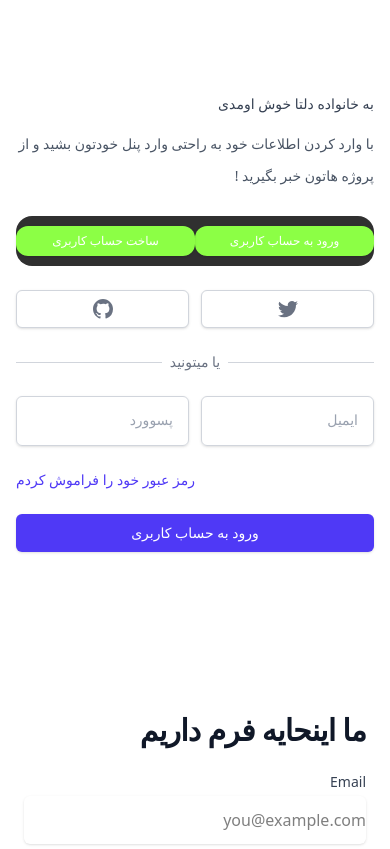
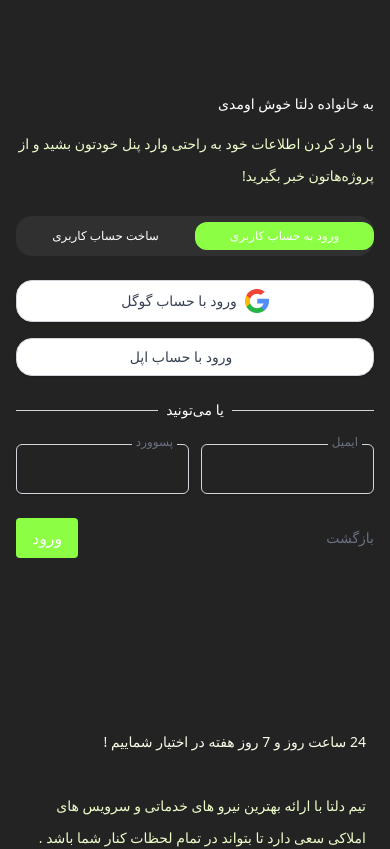
Before and after one commit to academy-nextJs/nextdivas, a Next.js app: page /main/login in a window 390 px wide. Shown: the top 849 px of the page. Built offline with nearby package versions, Linux system fonts and the light colour scheme; what @heroui/react would draw is missing.

Commit message:
form with validations

```diff
--- a/package.json
+++ b/package.json
@@ -12,10 +12,12 @@
     "@headlessui/react": "^2.2.2",
     "@heroicons/react": "^2.2.0",
     "@heroui/react": "^2.7.6",
+    "formik": "^2.4.6",
     "next": "15.3.1",
     "react": "^19.0.0",
     "react-dom": "^19.0.0",
     "react-icons": "^5.5.0",
+    "yup": "^1.6.1",
     "zustand": "^5.0.3"
   },
   "devDependencies": {
--- a/src/app/main/login/page.tsx
+++ b/src/app/main/login/page.tsx
@@ -1,179 +1,303 @@
 "use client";
+import { useState } from "react";
 import myPhoto from "../../assets/image/login.png";
 import myPhoto2 from "../../assets/image/login2.png";
+import search from "../../assets/image/search.png";
+import { Formik, Form, Field, ErrorMessage } from "formik";
+import * as Yup from "yup";
 
 export default function Login() {
+  const [mode, setMode] = useState<"login" | "register">("login"); // مقدار اولیه "login"
+  const [step, setStep] = useState(1);
+
+  const nextStep = () => setStep((s) => s + 1);
+  const prevStep = () => setStep((s) => s - 1);
+
+  const loginSchema = Yup.object({
+    email: Yup.string().email("ایمیل نامعتبر است").required("ایمیل الزامی است"),
+    password: Yup.string().required("رمز عبور الزامی است"),
+  });
+
+  const registerSchemas = [
+    Yup.object({
+      email: Yup.string()
+        .email("ایمیل نامعتبر است")
+        .required("ایمیل الزامی است"),
+    }),
+    Yup.object({
+      code: Yup.string().required("کد تأیید الزامی است"),
+    }),
+    Yup.object({
+      phone: Yup.string().required("شماره تماس الزامی است"),
+      password: Yup.string()
+        .min(6, "رمز باید حداقل 6 کاراکتر باشد")
+        .required("رمز عبور الزامی است"),
+    }),
+  ];
+
   return (
     <>
-      <div className="flex min-h-full">
+      <div className="flex min-h-full bg-[#232323]">
         <div className="flex flex-1 flex-col justify-center py-12 px-4 sm:px-6 lg:flex-none lg:px-20 xl:px-24">
           <div className="mx-auto w-full max-w-sm lg:w-96">
             <div className="mt-8">
-              <div>
-                <div>
-                  <p className="text-sm leading-12 font-medium text-gray-700">
+              <p className="text-sm leading-12 font-medium text-white">
                 به خانواده دلتا خوش اومدی
               </p>
-                  <p className="text-sm leading-8 font-light text-gray-600">
+              <p className="text-sm leading-8 font-light text-lime-100">
                 با وارد کردن اطلاعات خود به راحتی وارد پنل خودتون بشید و از
-                    پروژه هاتون خبر بگیرید !
+                پروژه‌هاتون خبر بگیرید!
               </p>
-                  <div className="flex bg-[#303030] my-6 py-2.5 rounded-2xl ">
+
+              <div className="flex bg-[#303030] my-6 py-1.5 rounded-2xl">
                 <button
-                      type="button"
-                      className="inline-flex flex-1 items-center justify-center px-3 py-1.5 border border-transparent text-xs font-medium rounded-xl shadow-sm text-white bg-[#8CFF45] hover:bg-[#303030] focus:outline-none focus:ring-2 focus:ring-offset-2 focus:ring-indigo-500"
+                  onClick={() => setMode("login")}
+                  className={`flex-1 px-3 py-1.5 text-xs font-medium rounded-xl ${
+                    mode === "login"
+                      ? "text-white bg-[#8CFF45]"
+                      : "text-white hover:bg-[#8CFF45]"
+                  }`}
                 >
                   ورود به حساب کاربری
                 </button>
                 <button
-                      type="button"
-                      className="inline-flex flex-1 items-center justify-center px-3 py-1.5 border border-transparent text-xs font-medium rounded-xl shadow-sm text-white bg-[#8CFF45] hover:bg-[#303030] focus:outline-none focus:ring-2 focus:ring-offset-2 focus:ring-indigo-500"
+                  onClick={() => {
+                    setMode("register");
+                    setStep(1);
+                  }}
+                  className={`flex-1 px-3 py-1.5 text-xs font-medium rounded-xl ${
+                    mode === "register"
+                      ? "text-white bg-[#8CFF45]"
+                      : "text-white hover:bg-[#8CFF45]"
+                  }`}
                 >
                   ساخت حساب کاربری
                 </button>
               </div>
 
-                  <div className="mt-1 grid grid-cols-2 gap-3">
-                    <div>
-                      <a
-                        href="#"
-                        className="inline-flex w-full justify-center rounded-md border border-gray-300 bg-white py-2 px-4 text-sm font-medium text-gray-500 shadow-sm hover:bg-gray-50"
-                      >
-                        <span className="sr-only">Sign in with Twitter</span>
+              <div className="mt-6 grid grid-cols-1 gap-4 sm:grid-cols-2">
+                <button className="inline-flex w-full justify-center items-center gap-2 rounded-2xl border border-gray-300 bg-white py-2 px-4 text-sm font-medium text-gray-700 shadow-sm hover:bg-gray-50 transition">
+                  <img src={search.src} alt="Google" />
+                  ورود با حساب گوگل
+                </button>
+                <button className="inline-flex w-full justify-center items-center gap-2 rounded-2xl border border-gray-300 bg-white py-2 px-4 text-sm font-medium text-gray-700 shadow-sm hover:bg-gray-50 transition">
                   <svg
                     className="h-5 w-5"
-                          aria-hidden="true"
                     fill="currentColor"
-                          viewBox="0 0 20 20"
+                    viewBox="0 0 24 24"
                   >
-                          <path d="M6.29 18.251c7.547 0 11.675-6.253 11.675-11.675 0-.178 0-.355-.012-.53A8.348 8.348 0 0020 3.92a8.19 8.19 0 01-2.357.646 4.118 4.118 0 001.804-2.27 8.224 8.224 0 01-2.605.996 4.107 4.107 0 00-6.993 3.743 11.65 11.65 0 01-8.457-4.287 4.106 4.106 0 001.27 5.477A4.073 4.073 0 01.8 7.713v.052a4.105 4.105 0 003.292 4.022 4.095 4.095 0 01-1.853.07 4.108 4.108 0 003.834 2.85A8.233 8.233 0 010 16.407a11.616 11.616 0 006.29 1.84" />
+                    <path d="..."></path>
                   </svg>
-                      </a>
+                  ورود با حساب اپل
+                </button>
               </div>
 
-                    <div>
-                      <a
-                        href="#"
-                        className="inline-flex w-full justify-center rounded-md border border-gray-300 bg-white py-2 px-4 text-sm font-medium text-gray-500 shadow-sm hover:bg-gray-50"
+              <div className="relative mt-6">
+                <div className="absolute inset-0 flex items-center">
+                  <div className="w-full border-t border-gray-300" />
+                </div>
+                <div className="relative flex justify-center text-sm">
+                  <span className=" bg-[#232323] px-2 text-white">
+                    یا می‌تونید
+                  </span>
+                </div>
+              </div>
+
+              <div className="mt-6">
+                <Formik
+                  initialValues={{
+                    email: "",
+                    password: "",
+                    code: "",
+                    phone: "",
+                  }}
+                  validationSchema={
+                    mode === "login" ? loginSchema : registerSchemas[step - 1]
+                  }
+                  onSubmit={(values) => {
+                    console.log("ارسال شد", values);
+                  }}
                 >
-                        <span className="sr-only">Sign in with GitHub</span>
-                        <svg
-                          className="h-5 w-5"
-                          aria-hidden="true"
-                          fill="currentColor"
-                          viewBox="0 0 20 20"
+                  {({ isSubmitting }) => (
+                    <Form className="space-y-6">
+                      {mode === "login" && (
+                        <div className="flex gap-3">
+                          <div className="relative w-full">
+                            <Field
+                              type="email"
+                              name="email"
+                              placeholder=" "
+                              className="peer block w-full rounded-md border border-gray-300 px-3 pt-5 pb-2 text-sm placeholder-transparent shadow-sm"
+                            />
+                            <label className="absolute right-3 -top-2.5 bg-[#232323] px-1 text-xs text-gray-500">
+                              ایمیل
+                            </label>
+                            <ErrorMessage
+                              name="email"
+                              component="div"
+                              className="text-red-500 text-xs mt-1"
+                            />
+                          </div>
+                          <div className="relative w-full">
+                            <Field
+                              type="password"
+                              name="password"
+                              placeholder=" "
+                              className="peer block w-full rounded-md border border-gray-300 px-3 pt-5 pb-2 text-sm placeholder-transparent shadow-sm"
+                            />
+                            <label className="absolute right-3 -top-2.5 bg-[#232323] px-1 text-xs text-gray-500">
+                              پسوورد
+                            </label>
+                            <ErrorMessage
+                              name="password"
+                              component="div"
+                              className="text-red-500 text-xs mt-1"
+                            />
+                          </div>
+                        </div>
+                      )}
+
+                      {mode === "register" && (
+                        <>
+                          {step === 1 && (
+                            <div className="relative">
+                              <Field
+                                type="email"
+                                name="email"
+                                placeholder=" "
+                                className="peer block w-full rounded-md border border-gray-300 px-3 pt-5 pb-2 text-sm placeholder-transparent shadow-sm"
+                              />
+                              <label className="absolute right-3 -top-2.5 bg-white px-1 text-xs text-gray-500">
+                                ایمیل
+                              </label>
+                              <ErrorMessage
+                                name="email"
+                                component="div"
+                                className="text-red-500 text-xs mt-1"
+                              />
+                            </div>
+                          )}
+                          {step === 2 && (
+                            <div className="relative">
+                              <Field
+                                type="text"
+                                name="code"
+                                placeholder=" "
+                                className="peer block w-full rounded-md border border-gray-300 px-3 pt-5 pb-2 text-sm placeholder-transparent shadow-sm"
+                              />
+                              <label className="absolute right-3 -top-2.5 bg-white px-1 text-xs text-gray-500">
+                                کد تایید
+                              </label>
+                              <ErrorMessage
+                                name="code"
+                                component="div"
+                                className="text-red-500 text-xs mt-1"
+                              />
+                            </div>
+                          )}
+                          {step === 3 && (
+                            <div className="flex gap-3">
+                              <div className="relative w-full">
+                                <Field
+                                  type="tel"
+                                  name="phone"
+                                  placeholder=" "
+                                  className="peer block w-full rounded-md border border-gray-300 px-3 pt-5 pb-2 text-sm placeholder-transparent shadow-sm"
+                                />
+                                <label className="absolute right-3 -top-2.5 bg-white px-1 text-xs text-gray-500">
+                                  شماره تماس
+                                </label>
+                                <ErrorMessage
+                                  name="phone"
+                                  component="div"
+                                  className="text-red-500 text-xs mt-1"
+                                />
+                              </div>
+                              <div className="relative w-full">
+                                <Field
+                                  type="password"
+                                  name="password"
+                                  placeholder=" "
+                                  className="peer block w-full rounded-md border border-gray-300 px-3 pt-5 pb-2 text-sm placeholder-transparent shadow-sm"
+                                />
+                                <label className="absolute right-3 -top-2.5 bg-white px-1 text-xs text-gray-500">
+                                  رمز عبور
+                                </label>
+                                <ErrorMessage
+                                  name="password"
+                                  component="div"
+                                  className="text-red-500 text-xs mt-1"
+                                />
+                              </div>
+                            </div>
+                          )}
+                        </>
+                      )}
+
+                      <div className="flex justify-between">
+                        <button
+                          type="button"
+                          onClick={() => {
+                            if (mode === "register" && step > 1) {
+                              prevStep();
+                            } else {
+                              setMode("login");
+                            }
+                          }}
+                          className="text-sm text-gray-500"
                         >
-                          <path
-                            fillRule="evenodd"
-                            d="M10 0C4.477 0 0 4.484 0 10.017c0 4.425 2.865 8.18 6.839 9.504.5.092.682-.217.682-.483 0-.237-.008-.868-.013-1.703-2.782.605-3.369-1.343-3.369-1.343-.454-1.158-1.11-1.466-1.11-1.466-.908-.62.069-.608.069-.608 1.003.07 1.531 1.032 1.531 1.032.892 1.53 2.341 1.088 2.91.832.092-.647.35-1.088.636-1.338-2.22-.253-4.555-1.113-4.555-4.951 0-1.093.39-1.988 1.029-2.688-.103-.253-.446-1.272.098-2.65 0 0 .84-.27 2.75 1.026A9.564 9.564 0 0110 4.844c.85.004 1.705.115 2.504.337 1.909-1.296 2.747-1.027 2.747-1.027.546 1.379.203 2.398.1 2.651.64.7 1.028 1.595 1.028 2.688 0 3.848-2.339 4.695-4.566 4.942.359.31.678.921.678 1.856 0 1.338-.012 2.419-.012 2.747 0 .268.18.58.688.482A10.019 10.019 0 0020 10.017C20 4.484 15.522 0 10 0z"
-                            clipRule="evenodd"
-                          />
-                        </svg>
-                      </a>
+                          بازگشت
+                        </button>
+
+                        {mode === "register" && step < 3 ? (
+                          <button
+                            type="button"
+                            onClick={nextStep}
+                            className="bg-[#8CFF45] text-white px-4 py-2 rounded"
+                          >
+                            مرحله بعد
+                          </button>
+                        ) : (
+                          <button
+                            type="submit"
+                            className="bg-[#8CFF45] text-white px-4 py-2 rounded"
+                            disabled={isSubmitting}
+                          >
+                            {mode === "login" ? "ورود" : "ثبت‌نام"}
+                          </button>
+                        )}
+                      </div>
+                    </Form>
+                  )}
+                </Formik>
+              </div>
             </div>
           </div>
         </div>
 
-                <div className="relative mt-6">
-                  <div
-                    className="absolute inset-0 flex items-center"
-                    aria-hidden="true"
-                  >
-                    <div className="w-full border-t border-gray-300" />
-                  </div>
-                  <div className="relative flex justify-center text-sm">
-                    <span className="bg-white px-2 text-gray-500">
-                      یا میتونید
-                    </span>
-                  </div>
-                </div>
-              </div>
-
-              <div className="mt-6 ">
-                <form action="#" method="POST" className="space-y-6 ">
-                  <div className="flex gap-3">
-                    {/* ایمیل */}
-                    <div className="relative">
-                      <input
-                        type="email"
-                        id="email"
-                        name="email"
-                        placeholder=" "
-                        required
-                        className="peer block w-full appearance-none rounded-md border border-gray-300 px-3 pt-5 pb-2 text-sm placeholder-transparent shadow-sm focus:border-indigo-500 focus:outline-none focus:ring-1 focus:ring-indigo-500"
-                      />
-                      <label
-                        htmlFor="email"
-                        className="absolute right-3 -top-2.5 bg-white px-1 text-xs text-gray-500 transition-all peer-placeholder-shown:top-3.5 peer-placeholder-shown:text-sm peer-placeholder-shown:text-gray-400 peer-focus:-top-2.5 peer-focus:text-xs peer-focus:text-indigo-500"
-                      >
-                        ایمیل
-                      </label>
-                    </div>
-
-                    {/* پسوورد */}
-                    <div className="relative">
-                      <input
-                        type="password"
-                        id="password"
-                        name="password"
-                        placeholder=" "
-                        required
-                        className="peer block w-full appearance-none rounded-md border border-gray-300 px-3 pt-5 pb-2 text-sm placeholder-transparent shadow-sm focus:border-indigo-500 focus:outline-none focus:ring-1 focus:ring-indigo-500"
-                      />
-                      <label
-                        htmlFor="password"
-                        className="absolute right-3 -top-2.5 bg-white px-1 text-xs text-gray-500 transition-all peer-placeholder-shown:top-3.5 peer-placeholder-shown:text-sm peer-placeholder-shown:text-gray-400 peer-focus:-top-2.5 peer-focus:text-xs peer-focus:text-indigo-500"
-                      >
-                        پسوورد
-                      </label>
-                    </div>
-                  </div>
-
-                  <div className="flex items-center justify-between">
-                    <div className="flex items-center"></div>
-
-                    <div className="text-sm">
-                      <a
-                        href="#"
-                        className="font-medium text-indigo-600 hover:text-indigo-500"
-                      >
-                        رمز عبور خود را فراموش کردم
-                      </a>
-                    </div>
-                  </div>
-
-                  <div>
-                    <button
-                      type="submit"
-                      className="flex w-full justify-center rounded-md border border-transparent bg-indigo-600 py-2 px-4 text-sm font-medium text-white shadow-sm hover:bg-indigo-700 focus:outline-none focus:ring-2 focus:ring-indigo-500 focus:ring-offset-2"
-                    >
-                      ورود به حساب کاربری
-                    </button>
-                  </div>
-                </form>
-              </div>
-            </div>
-          </div>
-        </div>
         <div className="relative hidden w-0 flex-1 lg:block items-start mr-40 mt-10">
           <img src={myPhoto2.src} alt="عکس من" />
         </div>
       </div>
-      {/* بخش جدید */}
-      <div className="relative bg-white dark:bg-dark py-16 sm:py-24 ">
-        <div className=" lg:grid lg:max-w-7xl lg:grid-cols-2 lg:items-start lg:gap-24 lg:px-8 ">
+
+      {/* فرم ساده پایین صفحه */}
+      <div className="relative bg-[#232323] dark:bg-dark py-16 sm:py-24">
+        <div className="lg:grid lg:max-w-7xl lg:grid-cols-2 lg:items-start lg:gap-24 lg:px-8">
           <div className="relative max-w-md px-6 sm:max-w-3xl lg:px-0 lg:mr-10">
-            {/* Content area */}
-            <div className="pt-12 sm:pt-16 lg:pt-20 space-y-6 ">
-              <h2 className="text-3xl font-bold tracking-tight dark:text-white text-gray-900 sm:text-4xl">
-                ما اینحایه فرم داریم
-              </h2>
+            <div className="pt-12 sm:pt-16 lg:pt-20 space-y-6">
+              <p className="text-sm leading-12 font-medium text-lime-50">
+                24 ساعت روز و 7 روز هفته در اختیار شماییم !{" "}
+              </p>
+              <p className="text-sm leading-8 font-light text-lime-100">
+                تیم دلتا با ارائه بهترین نیرو های خدماتی و سرویس های املاکی سعی
+                دارد تا بتواند در تمام لحظات کنار شما باشد .
+              </p>
 
               <div className="flex flex-col sm:flex-row gap-4">
-                <div className="w-full sm:w-1/2">
+                <div className="w-full sm:w-1/2  ">
                   <label
                     htmlFor="email"
-                    className="block text-sm  font-medium text-gray-700"
+                    className="block text-sm font-medium  text-lime-100"
                   >
                     Email
                   </label>
@@ -182,7 +306,7 @@ export default function Login() {
                       type="email"
                       name="email"
                       id="email"
-                      className="block w-full rounded-md h-12 border-gray-300 shadow-sm focus:border-indigo-500 focus:ring-indigo-500 sm:text-sm"
+                      className="block w-full px-3 rounded-md h-12 bg-[#303030] text-white  border-gray-300 shadow-sm focus:border-indigo-500 focus:ring-indigo-500 sm:text-sm"
                       placeholder="you@example.com"
                     />
                   </div>
@@ -190,7 +314,7 @@ export default function Login() {
                 <div className="w-full sm:w-1/2">
                   <label
                     htmlFor="name"
-                    className="block text-sm font-medium text-gray-700"
+                    className="block text-sm font-medium text-lime-100"
                   >
                     Name
                   </label>
@@ -199,7 +323,7 @@ export default function Login() {
                       type="text"
                       name="name"
                       id="name"
-                      className="block w-full rounded-md h-12 border-gray-300 shadow-sm focus:border-indigo-500 focus:ring-indigo-500 sm:text-sm"
+                      className="block w-full px-3 text-white rounded-md h-12 bg-[#303030] border-gray-300 shadow-sm focus:border-indigo-500 focus:ring-indigo-500 sm:text-sm"
                       placeholder="Jane Smith"
                     />
                   </div>
@@ -209,7 +333,7 @@ export default function Login() {
               <div>
                 <label
                   htmlFor="comment"
-                  className="block text-sm font-medium text-gray-700"
+                  className="block text-sm font-medium text-lime-100"
                 >
                   Add your comment
                 </label>
@@ -218,17 +342,16 @@ export default function Login() {
                     rows={4}
                     name="comment"
                     id="comment"
-                    className="block w-full rounded-md border-gray-300 shadow-sm focus:border-indigo-500 focus:ring-indigo-500 sm:text-sm"
+                    className="block w-full px-3  text-white rounded-md bg-[#303030] border-gray-300 shadow-sm focus:border-indigo-500 focus:ring-indigo-500 sm:text-sm"
                     defaultValue={""}
                   />
                 </div>
               </div>
 
-              {/* دکمه‌ی ارسال */}
               <div>
                 <button
                   type="submit"
-                  className="inline-flex w-full justify-center rounded-md border border-transparent bg-indigo-600 py-2 px-4 text-sm font-medium text-white shadow-sm hover:bg-indigo-700 focus:outline-none focus:ring-2 focus:ring-indigo-500 focus:ring-offset-2"
+                  className="inline-flex w-full justify-center rounded-md border border-transparent bg-[#8CFF45] py-2 px-4 text-sm font-medium text-white shadow-sm hover:bg-indigo-700 focus:outline-none focus:ring-2 focus:ring-indigo-500 focus:ring-offset-2"
                 >
                   ارسال فرم
                 </button>
@@ -238,7 +361,7 @@ export default function Login() {
 
           <div className="flex items-center justify-center sm:py-16 lg:py-0">
             <div className="relative hidden w-0 flex-1 lg:block items-start mr-40 mt-10">
-              <img src={myPhoto.src} alt="عکس من" className=" " />
+              <img src={myPhoto.src} alt="عکس من" />
             </div>
           </div>
         </div>
```
Also changed, not shown: src/app/assets/image/search.png (added), src/app/main/register/page.tsx (deleted), 1 other file (tests, documents, lock files or other folders). Lines whose indentation alone changed are shown as unchanged.
